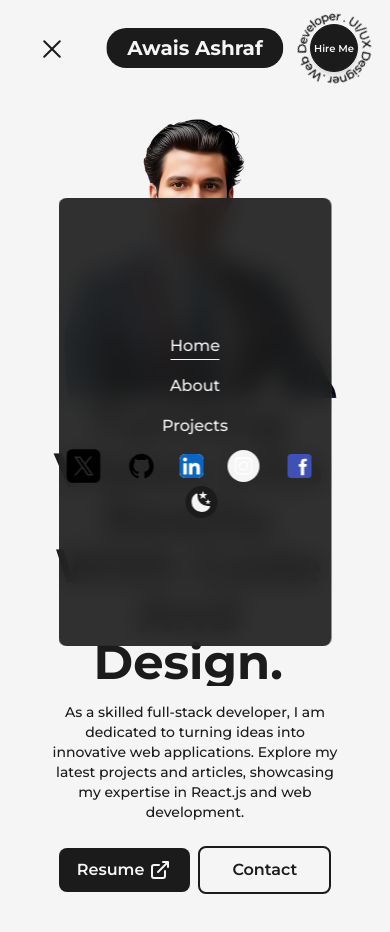
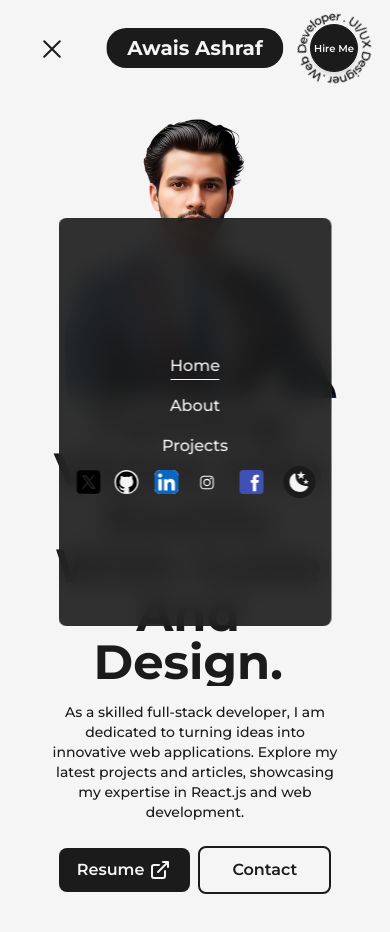
Before and after one commit to awais-cheema/Portfolio, a Next.js app: page / in a window 390 px wide. Both pictures are taken after a click on the button 52 px from the left and 43 px from the top of the page. Shown: the top 932 px of the page. Built offline with nearby package versions, Linux system fonts and the light colour scheme.

Commit message:
styled mobilink

```diff
--- a/src/components/NavBar.js
+++ b/src/components/NavBar.js
@@ -147,7 +147,7 @@ const NavBar = () => {
             target={"_blank"}
             whileHover={{ y: -2 }}
             whileTap={{ scale: 0.9 }}
-            className="w-8 mx-3 bg-light rounded-full"
+            className="w-8 mx-3 "
           >
             <InstagramIcon />
           </motion.a>
@@ -211,7 +211,7 @@ const NavBar = () => {
               target={"_blank"}
               whileHover={{ y: -2 }}
               whileTap={{ scale: 0.9 }}
-              className="w-10 mr-3 dark:fill-light"
+              className="w-7 mr-3  sm:mr-0"
             >
 
               <TwitterIcon />
@@ -223,7 +223,7 @@ const NavBar = () => {
               target={"_blank"}
               whileHover={{ y: -2 }}
               whileTap={{ scale: 0.9 }}
-              className="w-7 mx-3"
+              className="w-6 mx-3 bg-light rounded-full dark:bg-dark  sm:mr-1"
             >
               <GithubIcon />
             </motion.a>
@@ -234,7 +234,7 @@ const NavBar = () => {
               target={"_blank"}
               whileHover={{ y: -2 }}
               whileTap={{ scale: 0.9 }}
-              className="w-6 mx-3"
+              className="w-6 mx-3 sm:mr-1"
             >
               <LinkedInIcon />
             </motion.a>
@@ -245,7 +245,7 @@ const NavBar = () => {
               target={"_blank"}
               whileHover={{ y: -2 }}
               whileTap={{ scale: 0.9 }}
-              className="w-8 mx-3 bg-light rounded-full"
+              className="w-[25px] mx-3 dark:bg-dark dark:rounded-lg sm:mr-1"
             >
               <InstagramIcon />
             </motion.a>
@@ -256,12 +256,12 @@ const NavBar = () => {
             target={"_blank"}
             whileHover={{ y: -2 }}
             whileTap={{ scale: 0.9 }}
-            className="w-8 ml-3 mr-3"
+            className="w-8 mx-3 sm:mr-1"
           >
             <FacebookIcon />
           </motion.a>
           {/* Facebook */}
-            {/* Dribble */}
+
 
             <button
               onClick={() => setMode(mode === "light" ? "dark" : "light")}
```
